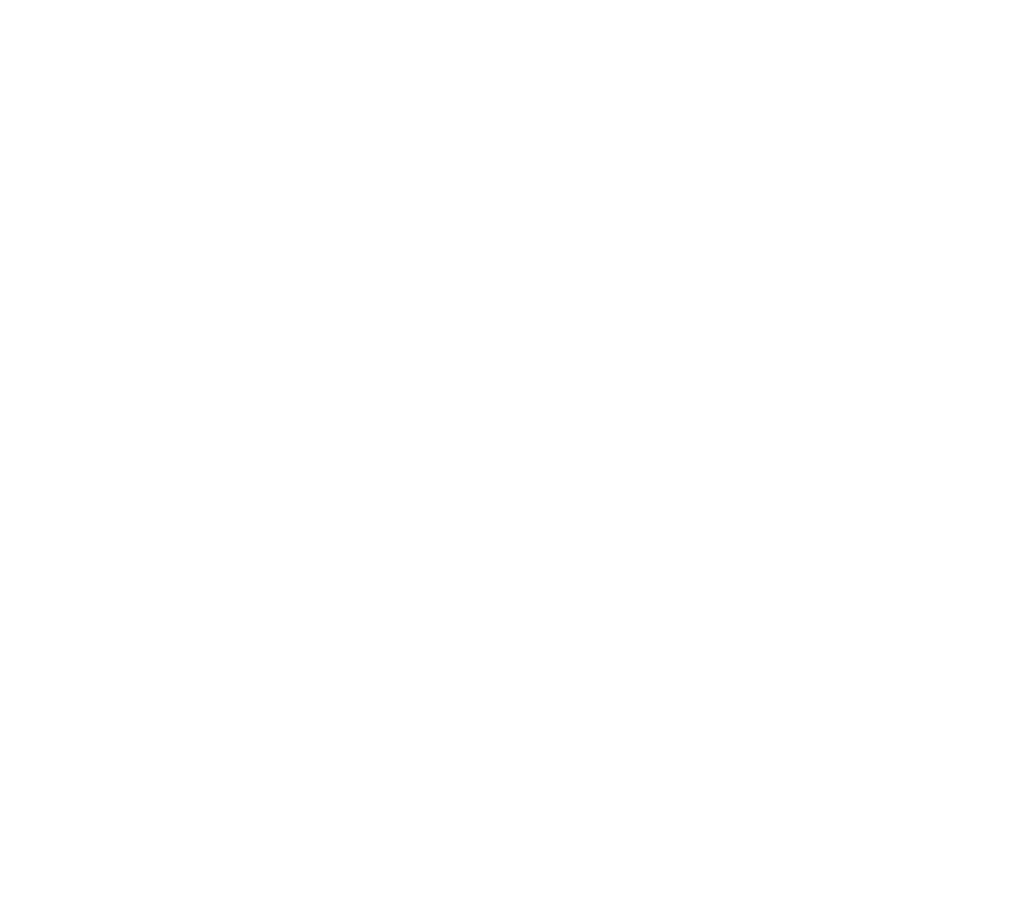
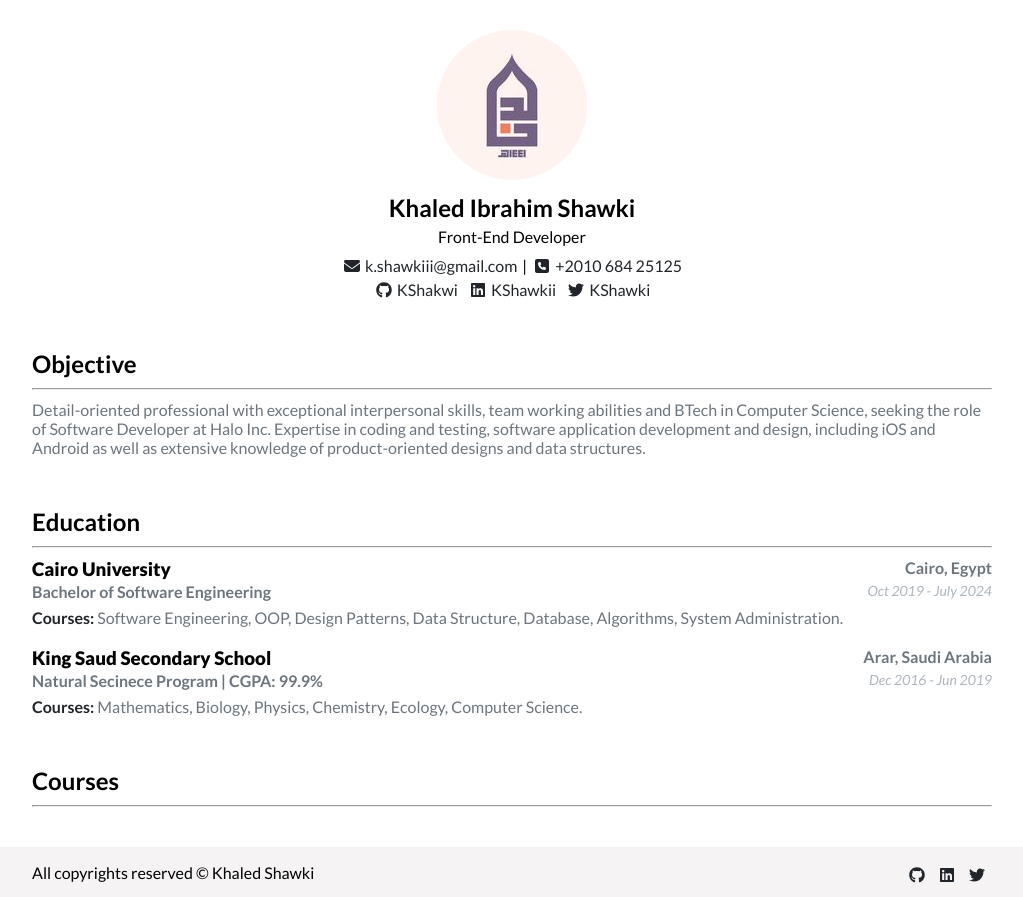
Before and after one commit to KShawki/GDSC-FrontEnd, a plain HTML site: page CV/index.html in a window 1280 px wide. Shown: the whole page, without its empty margins (128-1151 px from the left). Before the commit the page ends 800 px from the top, so only its background shows below. Drawn offline with Linux system fonts and the light colour scheme.

Commit message:
Complete Header, Objective and Education sections

```diff
--- a/CV/index.html
+++ b/CV/index.html
@@ -11,10 +11,149 @@
 
     <!-- Style Sheets -->
     <link rel="stylesheet" href="style.css" />
-
+    <link
+      rel="stylesheet"
+      href="https://cdnjs.cloudflare.com/ajax/libs/font-awesome/6.2.0/css/all.min.css"
+      integrity="sha512-xh6O/CkQoPOWDdYTDqeRdPCVd1SpvCA9XXcUnZS2FmJNp1coAFzvtCN9BmamE+4aHK8yyUHUSCcJHgXloTyT2A=="
+      crossorigin="anonymous"
+      referrerpolicy="no-referrer"
+    />
   </head>
   <body>
+    <!-- Start Header -->
+    <header>
+      <div class="container">
+        <div class="logo">
+          <a href="https://behance.com/prrwd">
+            <img src="Logo.jpeg" alt="Khaled Shawki Logo" />
+          </a>
+        </div>
+        <div class="title">
+          <h2><span>Khaled</span> Ibrahim Shawki</h2>
+          <p>Front-End Developer</p>
+        </div>
+
+        <!-- Contact Info -->
+        <div class="contact-info">
+          <div class="mail">
+            <a href="mailto:k.shawki@stud.fci-cu.edu.eg">
+              <i class="fa-solid fa-envelope fa-fw"></i> k.shawkiii@gmail.com
+            </a>
+          </div>
+          |
+          <div class="phone">
+            <a href="#">
+              <i class="fa-solid fa-square-phone"></i> +2010 684 25125
+            </a>
+          </div>
+        </div>
+
+        <!-- Icons -->
+        <div class="icons">
+          <a href="https://www.github.com/k.shawki">
+            <i class="fa-brands fa-github"></i> KShakwi
+          </a>
+          <a href="https://www.linkedin.com/k.shawki">
+            <i class="fa-brands fa-linkedin"></i> KShawkii
+          </a>
+          <a href="https://www.twitter.com/prrwd">
+            <i class="fa-brands fa-twitter"></i> KShawki
+          </a>
+        </div>
+      </div>
+    </header>
+
+    <!-- Start Objective -->
+    <section class="objective">
+      <div class="container">
+        <div class="section-heading">
+          <h2>Objective</h2>
+          <hr />
+        </div>
+        <p>
+          Detail-oriented professional with exceptional interpersonal skills,
+          team working abilities and BTech in Computer Science, seeking the role
+          of Software Developer at Halo Inc. Expertise in coding and testing,
+          software application development and design, including iOS and Android
+          as well as extensive knowledge of product-oriented designs and data
+          structures.
+        </p>
+      </div>
+    </section>
+
+    <!-- Education -->
+    <section class="education">
+      <div class="container">
+        <div class="section-heading">
+          <h2>Education</h2>
+          <hr />
+        </div>
+        <div class="table-filed">
+          <div class="upper">
+            <div class="left">
+              <h3>Cairo University</h3>
+              <h4>Bachelor of Software Engineering</h4>
+            </div>
+            <div class="right">
+              <h4>Cairo, Egypt</h4>
+              <p class="date">Oct 2019 - July 2024</p>
+            </div>
+          </div>
+          <div class="content">
+            <span>Courses:</span> Software Engineering, OOP, Design Patterns,
+            Data Structure, Database, Algorithms, System Administration.
+          </div>
+        </div>
+
+        <div class="table-filed">
+          <div class="upper">
+            <div class="left">
+              <h3>King Saud Secondary School</h3>
+              <h4>Natural Secinece Program | CGPA: 99.9%</h4>
+            </div>
+            <div class="right">
+              <h4>Arar, Saudi Arabia</h4>
+              <p class="date">Dec 2016 - Jun 2019</p>
+            </div>
+          </div>
+          <div class="content">
+            <span>Courses:</span> Mathematics, Biology, Physics, Chemistry,
+            Ecology, Computer Science.
+          </div>
+        </div>
+      </div>
+    </section>
+
+    <section class="courses">
+      <div class="container">
+        <div class="section-heading">
+          <h2>Courses</h2>
+          <hr />
+        </div>
+
+      </div>
+    </section>
+
+    <footer>
+      <div class="container">
+        <div class="copyright">
+          <p>All copyrights reserved &copy Khaled Shawki</p>
+        </div>
+        <div class="icons">
+          <a href="https://www.github.com/k.shawki">
+            <i class="fa-brands fa-github"></i>
+          </a>
+          <a href="https://www.linkedin.com/k.shawki">
+            <i class="fa-brands fa-linkedin"></i>
+          </a>
+          <a href="https://www.twitter.com/prrwd">
+            <i class="fa-brands fa-twitter"></i>
+          </a>
+        </div>
+      </div>
+    </footer>
 
     <script src="app.js"></script>
+    <script src="https://cdnjs.cloudflare.com/ajax/libs/font-awesome/6.2.0/js/all.min.js"></script>
   </body>
 </html>
--- a/CV/style.css
+++ b/CV/style.css
@@ -0,0 +1,166 @@
+/** @format */
+
+@import url("https://fonts.googleapis.com/css2?family=Lato:ital,wght@0,100;0,300;0,400;0,700;0,900;1,100;1,300;1,400;1,700;1,900&display=swap");
+
+* {
+  margin: 0;
+  padding: 0;
+  box-sizing: border-box;
+  /* border: 1px solid red; */
+}
+
+a {
+  text-decoration: none;
+  color: #212529;
+}
+
+svg {
+  width: 20px;
+}
+
+body {
+  font-family: "Lato", sans-serif;
+}
+
+.container {
+  width: 75%;
+  margin: 0 auto;
+}
+
+header {
+  margin-top: 30px;
+}
+
+.logo {
+  display: flex;
+  align-items: center;
+  justify-content: center;
+}
+
+.logo img {
+  border-radius: 100%;
+}
+
+.contact-info {
+  display: flex;
+  align-items: center;
+  justify-content: center;
+}
+
+.contact-info .mail {
+  margin-right: 5px;
+}
+
+.contact-info .phone {
+  margin-left: 5px;
+}
+
+.title {
+  text-align: center;
+  margin-top: 10px;
+}
+
+.title p {
+  margin-top: 5px;
+}
+
+.contact-info {
+  display: flex;
+  margin-top: 10px;
+}
+
+.icons {
+  display: flex;
+  align-items: center;
+  justify-content: center;
+}
+
+.icons a {
+  margin: 0 5px;
+  margin-top: 5px;
+}
+
+/* Start Objective */
+
+section {
+  margin-top: 50px;
+}
+
+.section-heading {
+  margin: 10px 0;
+}
+
+.section-heading hr {
+  margin-top: 10px;
+}
+
+.section-heading p {
+  margin-top: 20px;
+}
+
+section p {
+  color: #6c757d;
+}
+
+.table-filed {
+  margin-bottom: 20px;
+}
+
+.table-filed .upper {
+  display: flex;
+}
+
+.table-filed .upper .left {
+  width: 80%;
+}
+
+.table-filed .upper .left h3 {
+  font-weight: 800;
+}
+
+.table-filed .upper .left h4 {
+  margin-top: 2px;
+  color: #6c757d;
+}
+
+.table-filed .upper .right {
+  width: 20%;
+  text-align: end;
+  color: #6c757d;
+}
+
+.date {
+  color: #adb5bd;
+  font-weight: 400;
+  font-style: italic;
+  font-size: 14px;
+  margin-top: 5px;
+}
+
+.table-filed .content {
+  width: 100%;
+  margin-top: 7px;
+  color: #6c757d;
+}
+
+
+.table-filed .content span {
+  font-weight: 700;
+  color: #212529;
+}
+
+/* Footer */
+footer {
+  margin-top: 40px;
+  height: 50px;
+  background-color: #f5f3f4;
+  display: flex;
+  align-items: center;
+  justify-content: space-around;
+}
+
+footer .container {
+  display: flex;
+  align-items: center;
+  justify-content: space-between;
+}
```
Also changed, not shown: CV/Logo.jpeg (added).
